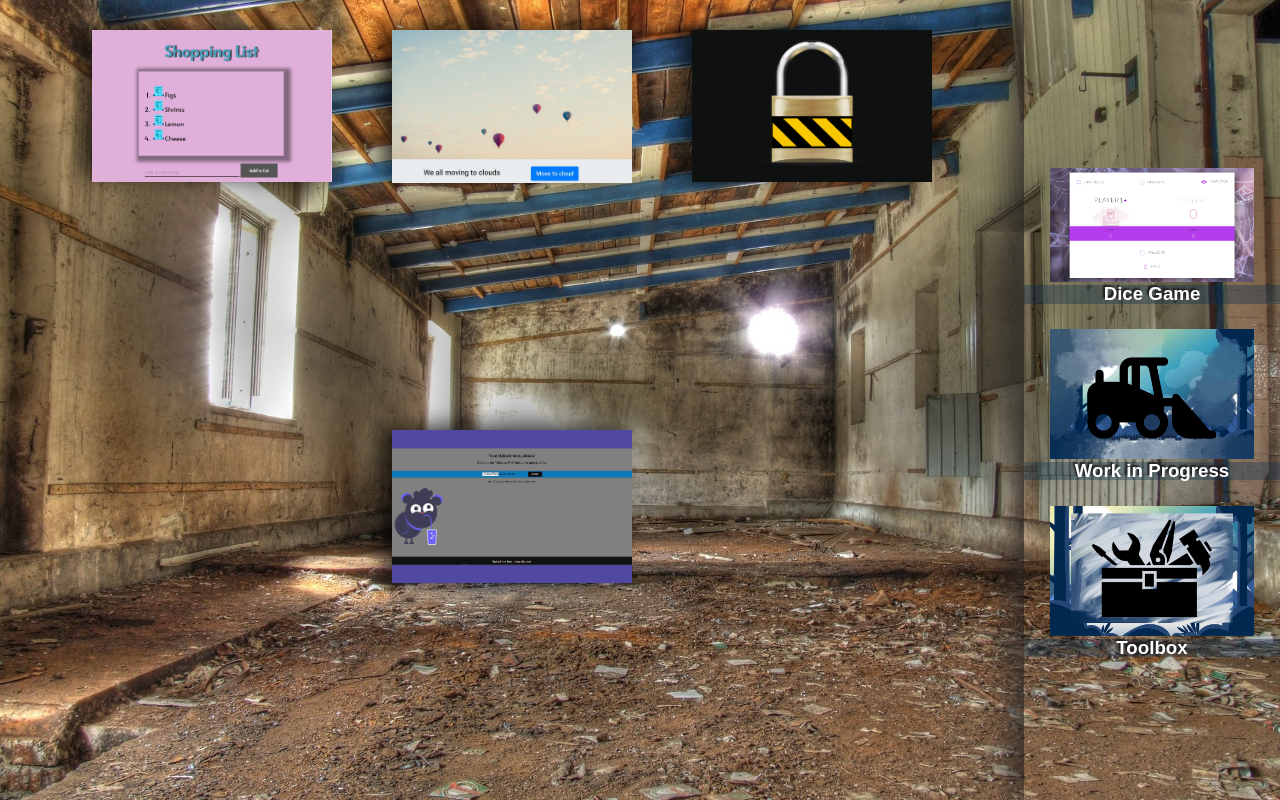
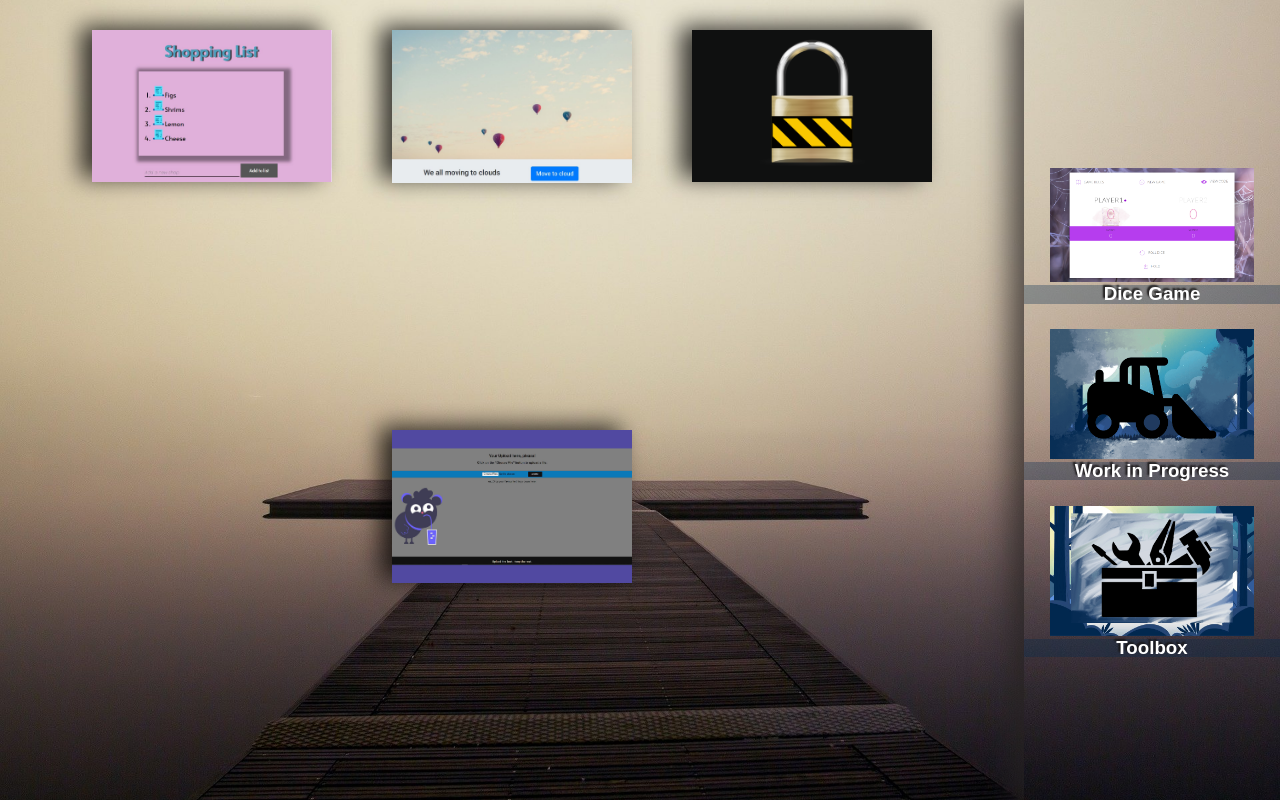
Before and after one commit to cristina-Q/qattribute.net, a plain HTML site: page index.html in a window 1280 px wide. Drawn offline with Linux system fonts and the light colour scheme.

Commit message:
update backgrounds

```diff
--- a/style.css
+++ b/style.css
@@ -137,7 +137,7 @@ body {
 
 @media screen and (min-width: 1170px) {
   body {
-    background: url('../media/garage.jpg') no-repeat center center;
+    background: url('../media/pier.jpg') no-repeat center center;
     background-size: cover;
   }
 }
```
